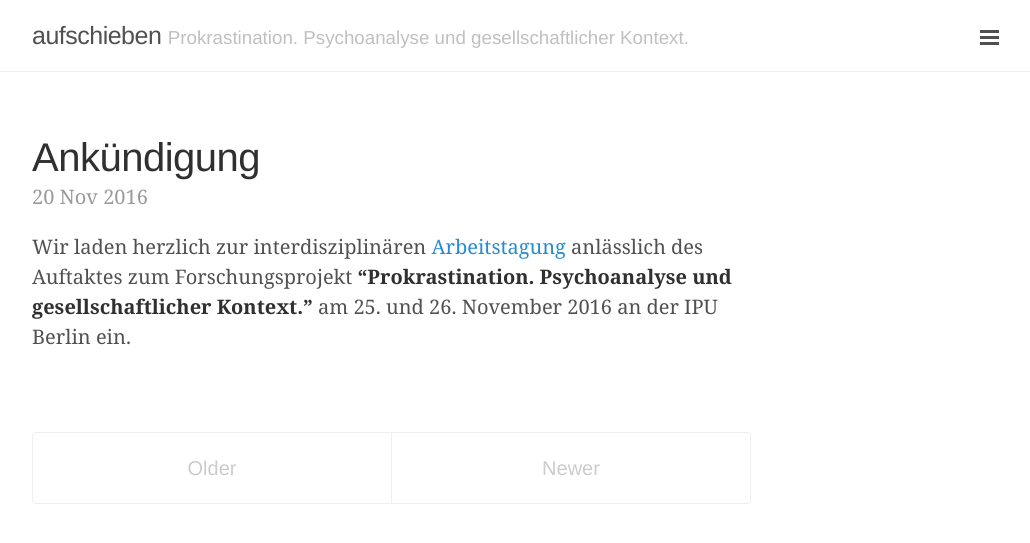
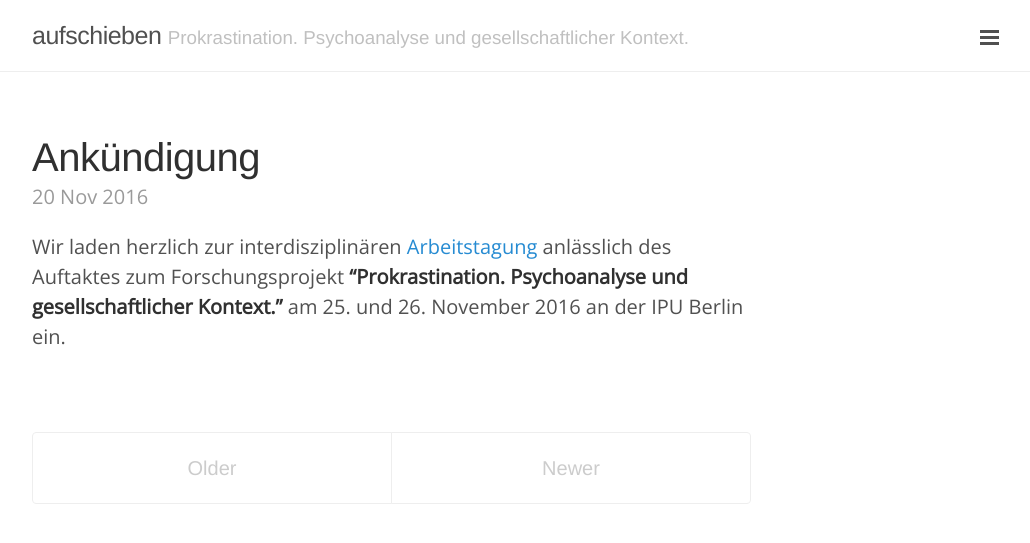
Before and after one commit to aufschieben/aufschieben.github.io, a Jekyll site: the page built from index.html, in a window 1280 px wide. Shown: the top 543 px of the page, without its empty margins (248-1278 px from the left). Built offline with Jekyll 4.4.1, drawn with Linux system fonts in a browser that asks for light colours; the list of posts is cut into pages by our own code.

Commit message:
select open sans font

```diff
--- a/public/css/lanyon.css
+++ b/public/css/lanyon.css
@@ -41,7 +41,8 @@ body {
 }
 
 html {
-  font-family: "PT Serif", Georgia, "Times New Roman", serif;
+  font-family: 'Open Sans', sans-serif;
+  /* font-family: "PT Serif", Georgia, "Times New Roman", serif;*/
 }
 
 h1, h2, h3, h4, h5, h6 {
```
